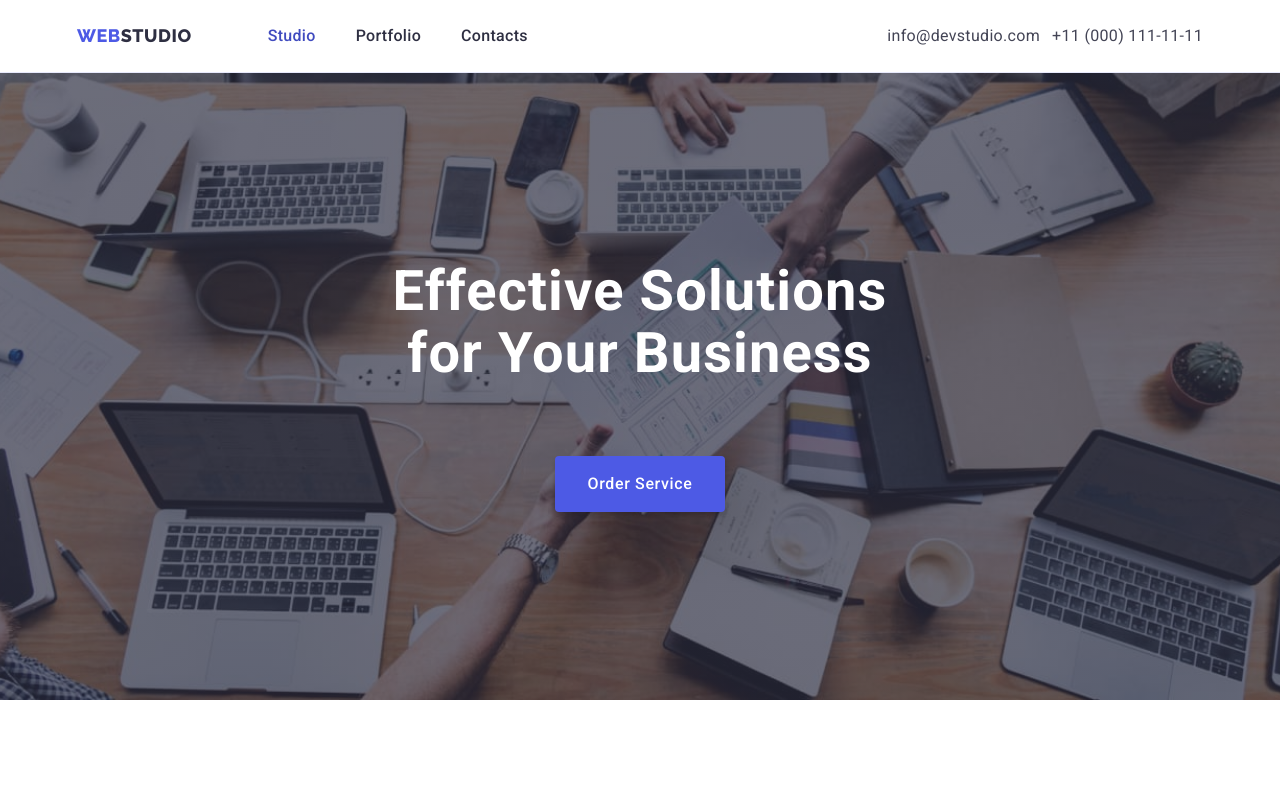
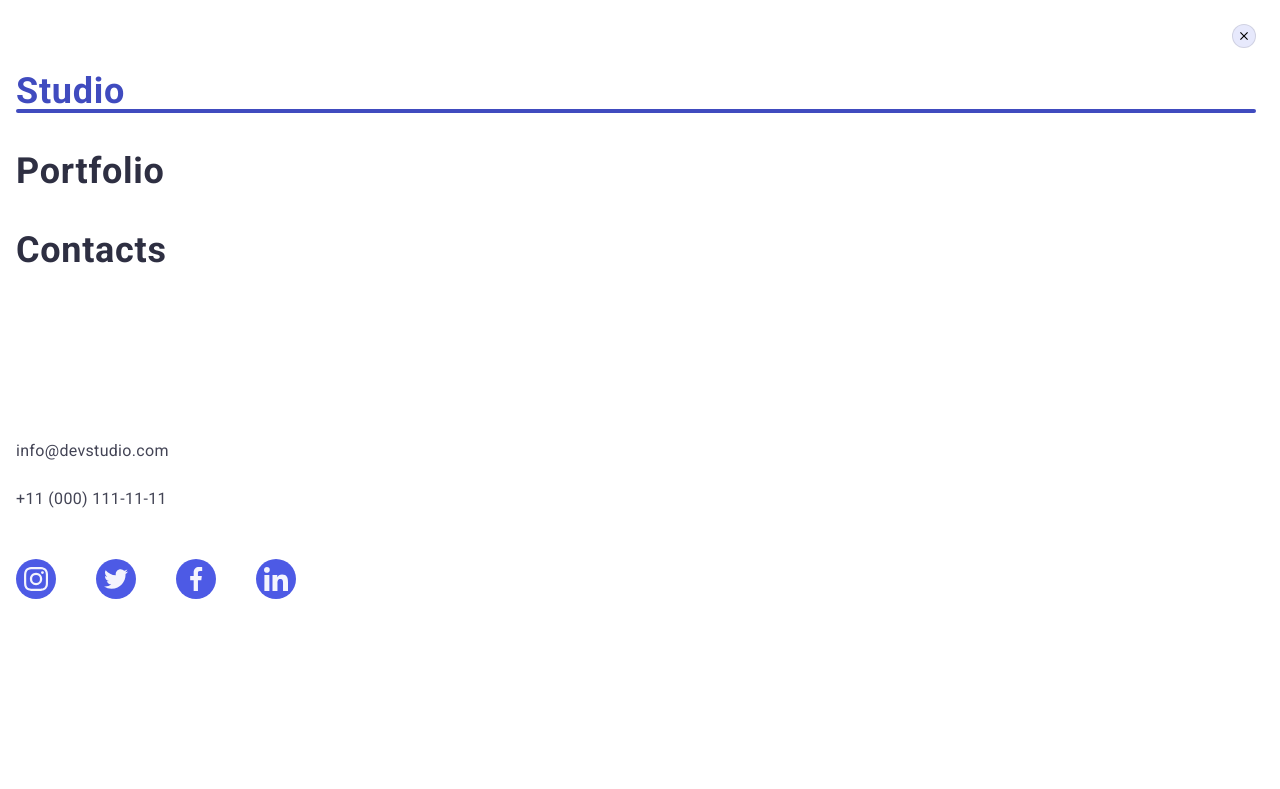
Before and after one commit to Dmytro1573/goit-markup-hw-06, a plain HTML site: page index.html in a window 1280 px wide. Shown: the top 789 px of the page. Drawn offline with nearby package versions, Linux system fonts and the light colour scheme.

Commit message:
Update styles.css

```diff
--- a/css/styles.css
+++ b/css/styles.css
@@ -129,16 +129,16 @@ body {
     color: #404BBF;
 }
 
-/* .header-list-item::after {
+.header-list-item::after {
     content: "";
     position: absolute;
     bottom: -1px;
     left: 0;
-    display: block;
+    display: none;
     width: 100%;
     height: 4px;
     border-radius: 2px;
-} */
+}
 
 
 .header-list-item.current::after {
@@ -166,6 +166,8 @@ body {
     transition: color 250ms cubic-bezier(0.4, 0, 0.2, 1);
 }
 
+
+
 .address-list-item:hover,
 .address-list-item:focus {
     transition-timing-function: cubic-bezier(0.4, 0, 0.2, 1);
@@ -192,10 +194,10 @@ body {
 
 .header-menu {
     padding: 24px 24px 40px 16px;
-    overflow: auto;
+    /* overflow: auto;
     opacity: 0;
     pointer-events: none;
-    visibility: hidden;
+    visibility: hidden; */
 }
 
 .menu-list {
@@ -605,7 +607,7 @@ body {
     background-repeat: no-repeat;
     background-size: cover;
     background-position: center;
-    max-width: 1440px;
+    width: 100%;
     margin: 0 auto;
 }
 
@@ -1302,6 +1304,18 @@ body {
     .modal {
         width: 408px;
     }
+
+    .header-list-item::after {
+        display: block;
+    }
+
+    .address-list-item {
+        font-size: 12px;
+        font-weight: 400;
+        line-height: 1.2;
+        letter-spacing: 0.04em;
+        text-align: left;
+    }
 }
 
 @media screen and (min-width: 1158px) {
@@ -1375,15 +1389,29 @@ body {
         display: block;
     }
 
+    .footer-subtitle {
+        margin-bottom: 0;
+    }
+
     .address-list {
         flex-direction: row;
     }
 
-    .hero {
-        max-width: 1400px;
-    }
+
 
     .modal {
         width: 408px;
     }
+
+    .header-list-item::after {
+        display: block;
+    }
+
+    .address-list-item {
+        font-size: 16px;
+        font-weight: 400;
+        line-height: 1.5;
+        letter-spacing: 0.02em;
+        text-align: left;
+    }
 }
```
